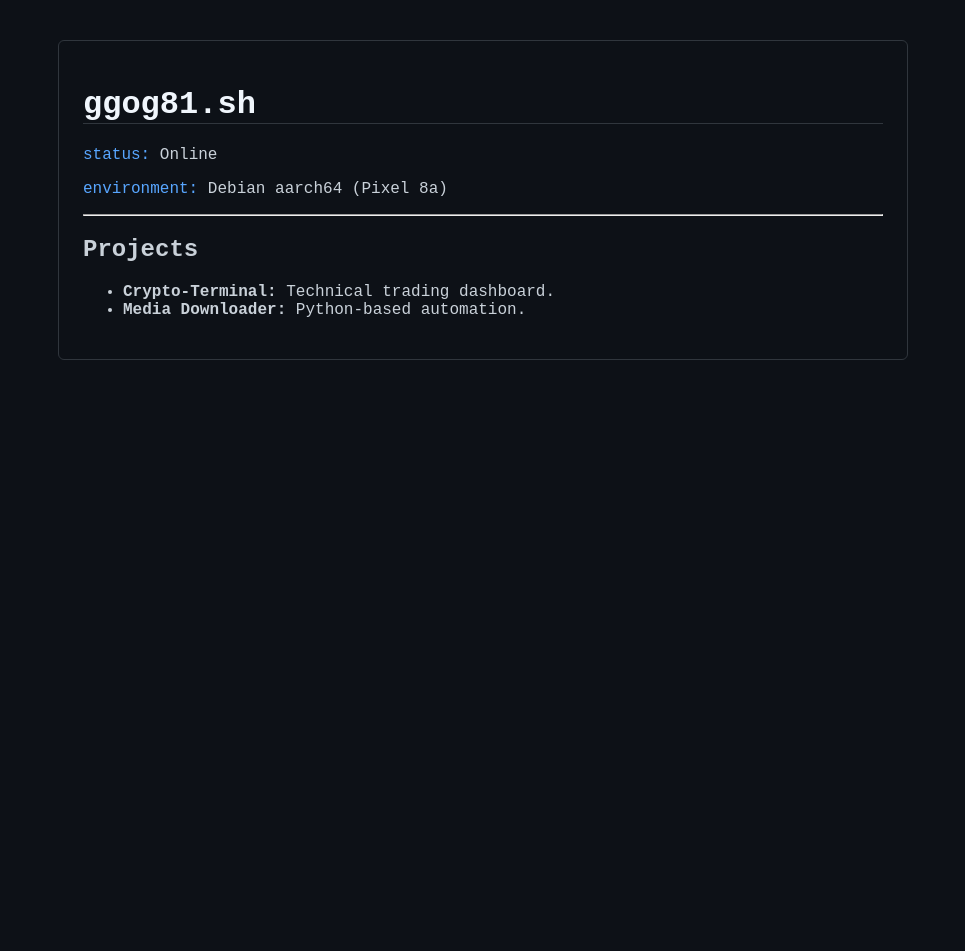
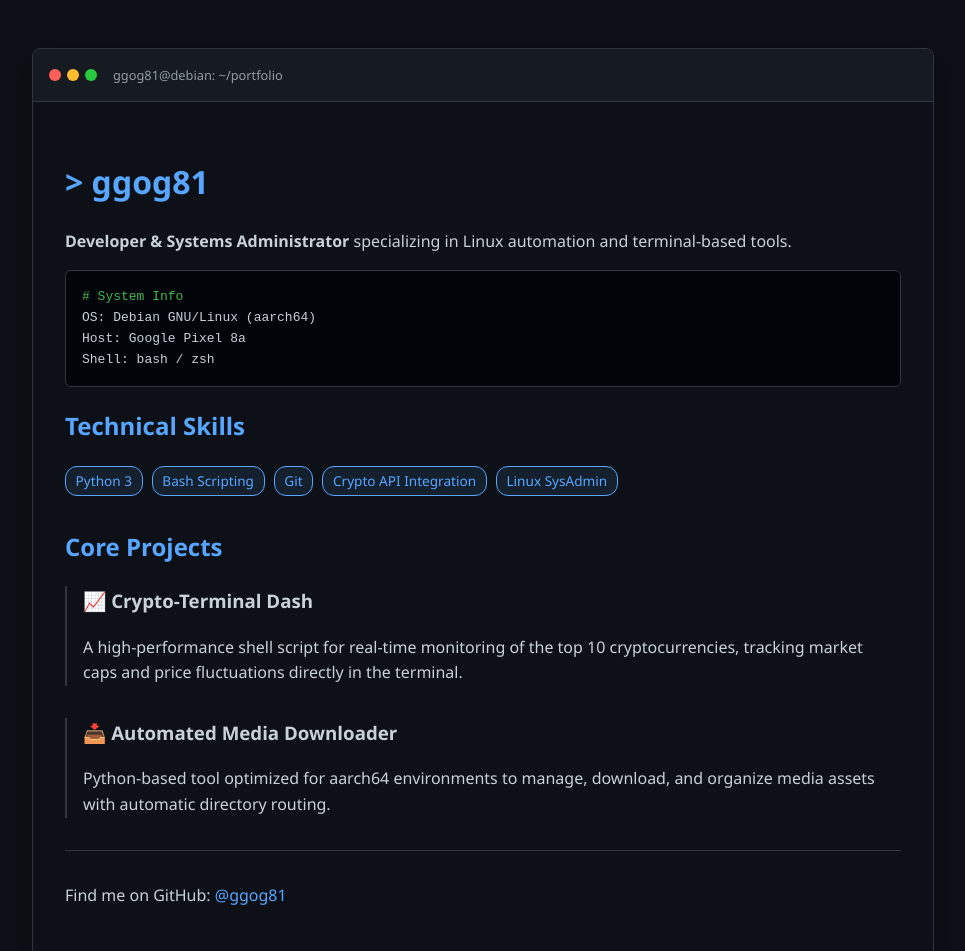
Before and after one commit to ggog81/portfolio-site, a plain HTML site: page index.html in a window 1280 px wide. Shown: the top 951 px of the page, without its empty margins (157-1122 px from the left). Before the commit the page ends 800 px from the top, so only its background shows below. Drawn offline with Linux system fonts and the light colour scheme.

Commit message:
UI update: Improved terminal-style layout and project details

```diff
--- a/index.html
+++ b/index.html
@@ -4,26 +4,63 @@
 <head>
     <meta charset="UTF-8">
     <meta name="viewport" content="width=device-width, initial-scale=1.0">
-    <title>ggog81 | Portfolio</title>
+    <title>ggog81 | Systems & Automation</title>
     <style>
-        body { font-family: 'Courier New', monospace; background: #0d1117; color: #c9d1d9; padding: 2rem; }
-        .terminal { border: 1px solid #30363d; padding: 1.5rem; border-radius: 6px; max-width: 800px; margin: auto; }
-        .cmd { color: #58a6ff; }
-        h1 { color: #f0f6fc; border-bottom: 1px solid #30363d; }
-        a { color: #58a6ff; text-decoration: none; }
+        :root { --bg: #0d1117; --text: #c9d1d9; --accent: #58a6ff; --green: #3fb950; --border: #30363d; }
+        body { font-family: 'Segoe UI', 'Courier New', monospace; background: var(--bg); color: var(--text); line-height: 1.6; padding: 1rem; margin: 0; }
+        .container { max-width: 900px; margin: 2rem auto; border: 1px solid var(--border); border-radius: 8px; overflow: hidden; box-shadow: 0 10px 30px rgba(0,0,0,0.5); }
+        .header { background: #161b22; padding: 1rem; border-bottom: 1px solid var(--border); display: flex; align-items: center; }
+        .dot { height: 12px; width: 12px; border-radius: 50%; display: inline-block; margin-right: 6px; }
+        .red { background: #ff5f56; } .yellow { background: #ffbd2e; } .green { background: #27c93f; }
+        .content { padding: 2rem; }
+        h1, h2 { color: var(--accent); }
+        .code-block { background: #010409; padding: 1rem; border-radius: 6px; border: 1px solid var(--border); font-family: monospace; position: relative; }
+        .skill-tag { display: inline-block; background: rgba(88, 166, 255, 0.1); color: var(--accent); padding: 0.2rem 0.6rem; border-radius: 12px; font-size: 0.85rem; margin-right: 5px; border: 1px solid var(--accent); }
+        a { color: var(--accent); text-decoration: none; border-bottom: 1px solid transparent; transition: 0.3s; }
+        a:hover { border-bottom: 1px solid var(--accent); }
+        .project-card { margin-bottom: 2rem; padding-left: 1rem; border-left: 2px solid var(--border); }
     </style>
 </head>
 <body>
-    <div class="terminal">
-        <h1>ggog81.sh</h1>
-        <p><span class="cmd">status:</span> Online</p>
-        <p><span class="cmd">environment:</span> Debian aarch64 (Pixel 8a)</p>
-        <hr>
-        <h2>Projects</h2>
-        <ul>
-            <li><strong>Crypto-Terminal:</strong> Technical trading dashboard.</li>
-            <li><strong>Media Downloader:</strong> Python-based automation.</li>
-        </ul>
+    <div class="container">
+        <div class="header">
+            <span class="dot red"></span><span class="dot yellow"></span><span class="dot green"></span>
+            <span style="margin-left: 10px; font-size: 0.8rem; opacity: 0.7;">ggog81@debian: ~/portfolio</span>
+        </div>
+        <div class="content">
+            <h1>> ggog81</h1>
+            <p><strong>Developer & Systems Administrator</strong> specializing in Linux automation and terminal-based tools.</p>
+
+            <div class="code-block">
+                <span style="color: var(--green);"># System Info</span><br>
+                OS: Debian GNU/Linux (aarch64)<br>
+                Host: Google Pixel 8a<br>
+                Shell: bash / zsh
+            </div>
+
+            <h2>Technical Skills</h2>
+            <div style="margin-bottom: 2rem;">
+                <span class="skill-tag">Python 3</span>
+                <span class="skill-tag">Bash Scripting</span>
+                <span class="skill-tag">Git</span>
+                <span class="skill-tag">Crypto API Integration</span>
+                <span class="skill-tag">Linux SysAdmin</span>
+            </div>
+
+            <h2>Core Projects</h2>
+            <div class="project-card">
+                <h3>📈 Crypto-Terminal Dash</h3>
+                <p>A high-performance shell script for real-time monitoring of the top 10 cryptocurrencies, tracking market caps and price fluctuations directly in the terminal.</p>
+            </div>
+
+            <div class="project-card">
+                <h3>📥 Automated Media Downloader</h3>
+                <p>Python-based tool optimized for aarch64 environments to manage, download, and organize media assets with automatic directory routing.</p>
+            </div>
+
+            <hr style="border: 0; border-top: 1px solid var(--border); margin: 2rem 0;">
+            <p>Find me on GitHub: <a href="https://github.com/ggog81">@ggog81</a></p>
+        </div>
     </div>
 </body>
 </html>
```
